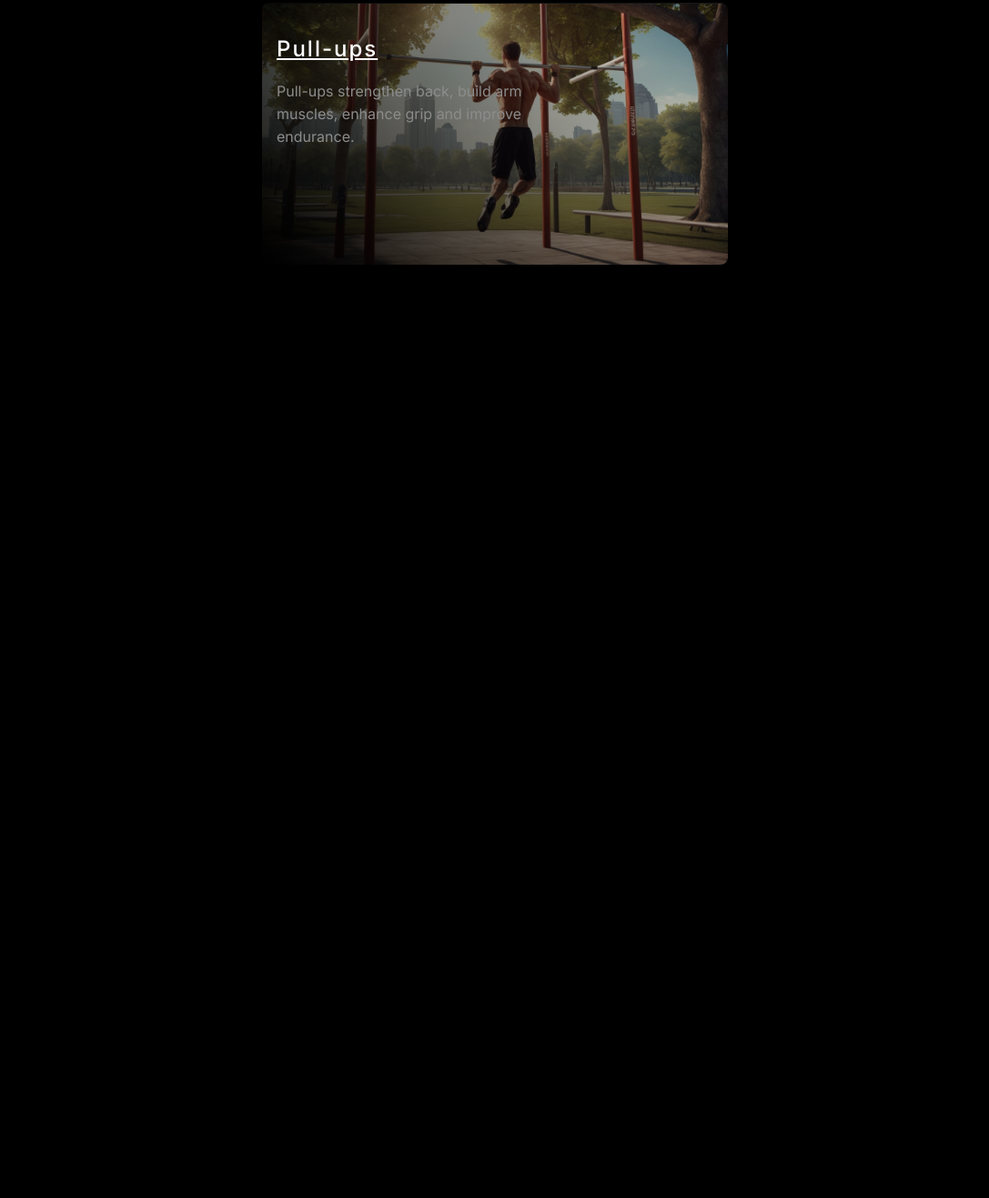
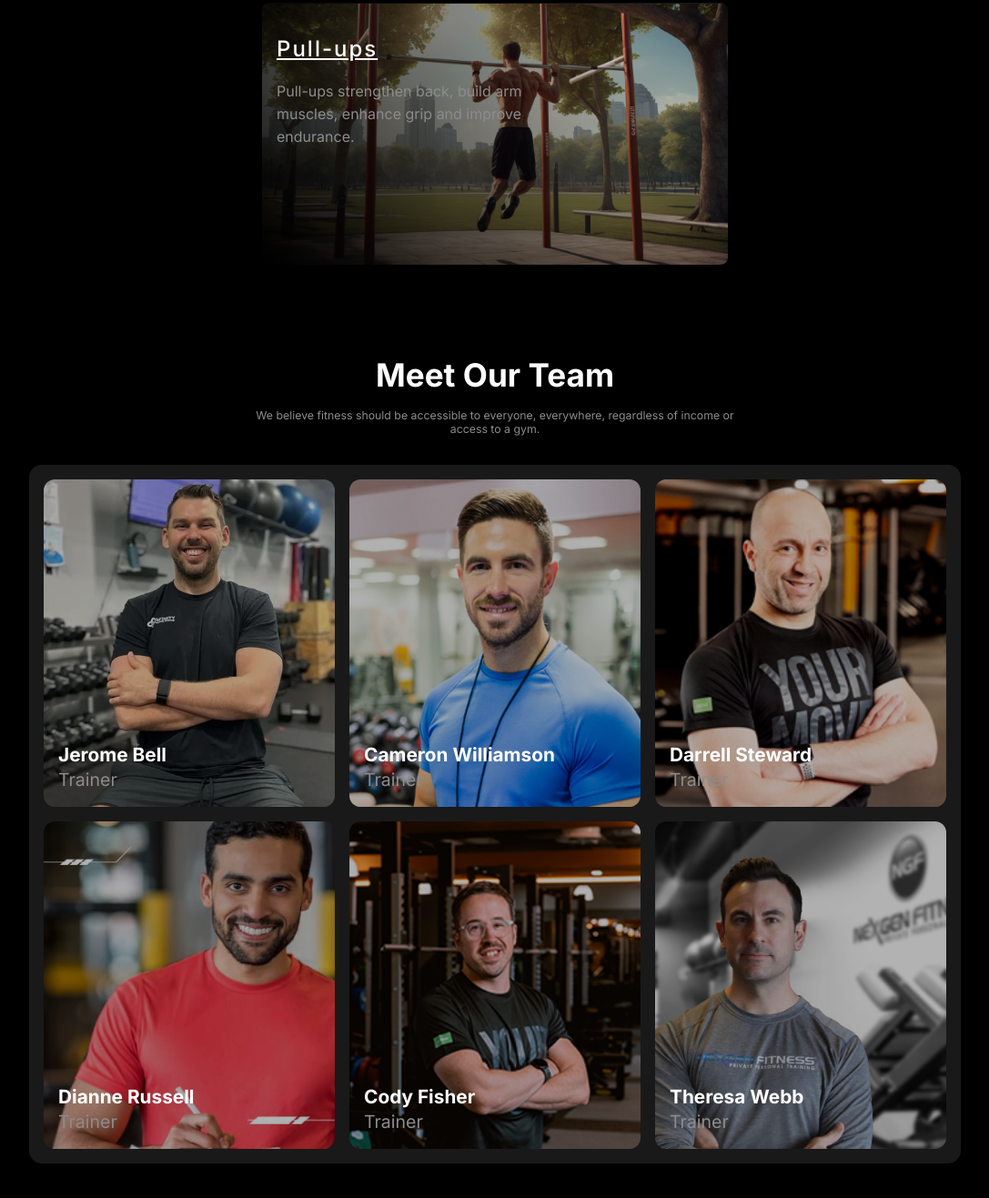
Before and after one commit to Tawhid-sw/Assignment-2, a plain HTML site: page index.html in a window 1280 px wide. Shown: the part 4139-5456 px from the top of the page at 91% size, without its empty margins (96-1183 px from the left). Before the commit the page ends 4530 px from the top, so only its background shows below. Drawn offline with nearby package versions, Linux system fonts and the light colour scheme; a web font is replaced by a local one.

Commit message:
Added section 5

```diff
--- a/index.html
+++ b/index.html
@@ -277,6 +277,58 @@
           </section>
         </div>
       </div>
+      <div class="section-5">
+        <h2 class="section-title">Meet Our Team</h2>
+        <p class="section-desc text-muted">
+          We believe fitness should be accessible to everyone, everywhere,
+          regardless of income or <br />
+          access to a gym.
+        </p>
+        <div class="trainers">
+          <div class="trainer-img-name">
+            <img src="./assets/images/trainer1.png" class="trainer-img" />
+            <span class="trainer-name"
+              >Jerome Bell <br />
+              Trainer
+            </span>
+          </div>
+          <div class="trainer-img-name">
+            <img src="./assets/images/trainer2.png" class="trainer-img" />
+            <span class="trainer-name"
+              >Cameron Williamson <br />
+              Trainer
+            </span>
+          </div>
+          <div class="trainer-img-name">
+            <img src="./assets/images/trainer3.png" class="trainer-img" />
+            <span class="trainer-name"
+              >Darrell Steward <br />
+              Trainer
+            </span>
+          </div>
+          <div class="trainer-img-name">
+            <img src="./assets/images/trainer4.png" class="trainer-img" />
+            <span class="trainer-name"
+              >Dianne Russell <br />
+              Trainer
+            </span>
+          </div>
+          <div class="trainer-img-name">
+            <img src="./assets/images/trainer5.png" class="trainer-img" />
+            <span class="trainer-name"
+              >Cody Fisher <br />
+              Trainer
+            </span>
+          </div>
+          <div class="trainer-img-name">
+            <img src="./assets/images/trainer6.png" class="trainer-img" />
+            <span class="trainer-name"
+              >Theresa Webb <br />
+              Trainer
+            </span>
+          </div>
+        </div>
+      </div>
     </main>
   </body>
 </html>
--- a/style.css
+++ b/style.css
@@ -657,3 +657,52 @@ h3.section-Sp-title {
 #line-end {
   float: inline-end;
 }
+/* === SECTION === 5 */
+.section-5 {
+  text-align: center;
+}
+.trainers {
+  display: grid;
+  grid-template-columns: 1fr 1fr 1fr;
+  width: var(--Desktop-width);
+  margin: var(--margin-min);
+  margin-top: 0;
+  padding: 1rem;
+  gap: 1rem;
+  background-color: var(--Bg-second);
+  border-radius: 0.88rem;
+  overflow: hidden;
+}
+.trainers > .trainer-img-name {
+  display: block;
+  position: relative;
+  overflow: hidden;
+  border-radius: 0.77rem;
+}
+.trainer-img-name > img.trainer-img {
+  display: block;
+  width: 30vw;
+  height: 45vh;
+  max-width: 100%;
+  object-fit: cover;
+  filter: brightness(0.7);
+}
+span.trainer-name {
+  position: absolute;
+  bottom: 1rem;
+  left: 1rem;
+  width: 100%;
+  text-align: left;
+  line-height: 1.4;
+  font-size: clamp(0.99rem, 2vw, 1.22rem);
+  color: var(--text-muted);
+}
+span.trainer-name::first-line {
+  font-size: clamp(1.3rem, 3vw, 1rem);
+  color: var(--color-primary);
+  font-weight: bolder;
+}
+.trainers > .trainer-img-name:nth-child(1),
+.trainers > .trainer-img-name:nth-child(4) {
+  display: block;
+}
```
